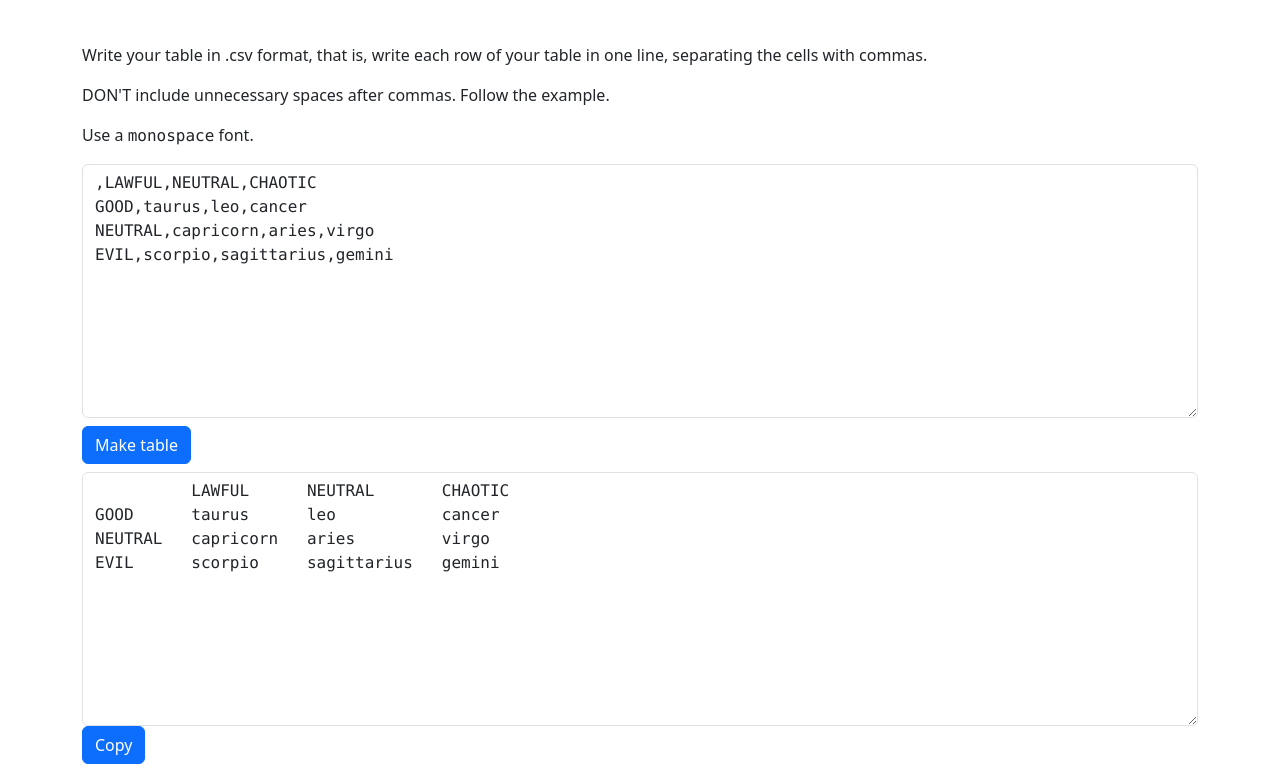
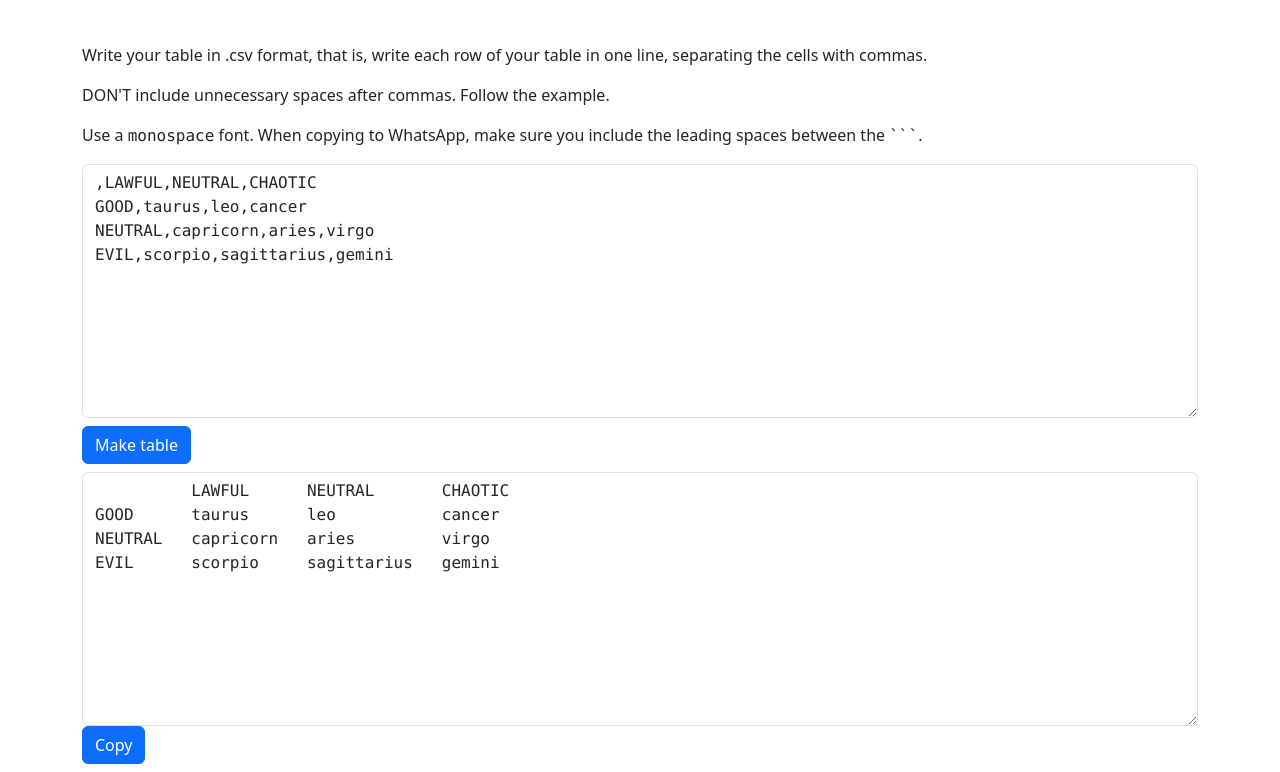
Before and after one commit to mserranomartin/PlainText-table, a plain HTML site: page index.html in a window 1280 px wide. Shown: the part 53-825 px from the top of the page. Drawn offline with nearby package versions, Linux system fonts and the light colour scheme.

Commit message:
Update index.html

````diff
--- a/index.html
+++ b/index.html
@@ -13,7 +13,7 @@
         <h1 class="mb-5">Plain text table maker</h1>
         <p>Write your table in .csv format, that is, write each row of your table in one line, separating the cells with commas.</p>
         <p>DON'T include unnecessary spaces after commas. Follow the example.</p>
-        <p>Use a <span class="font-monospace">monospace</span> font.</p>
+        <p>Use a <span class="font-monospace">monospace</span> font. When copying to WhatsApp, make sure you include the leading spaces between the <span class="font-monospace">```</span>.</p>
         <textarea name="in" id="input" cols="30" rows="10" class="font-monospace form-control mb-2"></textarea>
         <button id="make" class="btn btn-primary mb-2">Make table</button>
         <textarea name="out" id="output" cols="30" rows="10" class="font-monospace form-control"></textarea>
````
